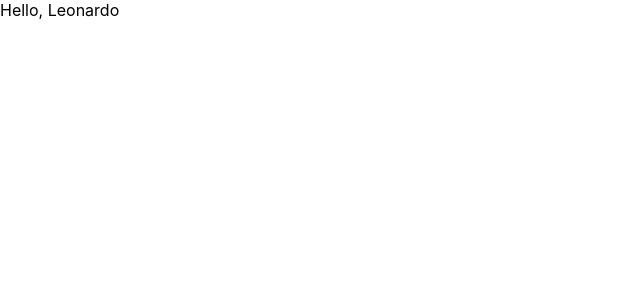
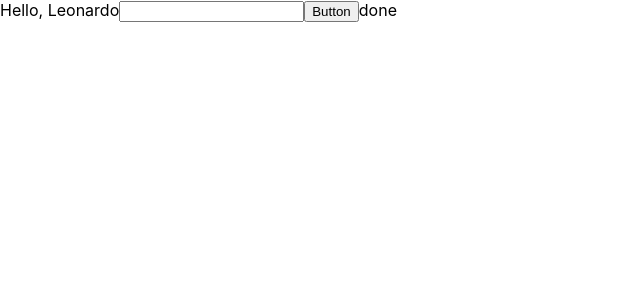
Before and after one commit to leonardojdas/fibonacci-react-app, a React (Create React App) app: page / in a window 1280 px wide. Shown: the top 300 px of the page, without its empty margins (0-640 px from the left). Built offline with nearby package versions, Linux system fonts and the light colour scheme.

Commit message:
update repo and component name

```diff
--- a/src/App.js
+++ b/src/App.js
@@ -1,10 +1,9 @@
-import logo from './logo.svg';
 import './App.css';
-const { Fibonnacci } = require('./components/Fibonnacci')
+const { FibonacciForm } = require('./components/FibonacciForm')
 
 function App() {
   return (
-    <Fibonnacci name='Leonardo' />
+    <FibonacciForm name='Leonardo' />
   );
 }
 
--- /dev/null
+++ b/src/components/FibonacciForm.jsx
@@ -0,0 +1,11 @@
+export function FibonacciForm(props) {
+  return (
+    <div>
+      Hello, {props.name}
+
+      <input type='text' />
+      <button>Button</button>
+      <span class="material-symbols-outlined">done</span>
+    </div>
+  )
+}
--- a/src/components/Fibonnacci.jsx
+++ /dev/null
@@ -1,7 +0,0 @@
-export function Fibonnacci(props) {
-  return (
-    <div>
-      Hello, {props.name}
-    </div>
-  )
-}
```
